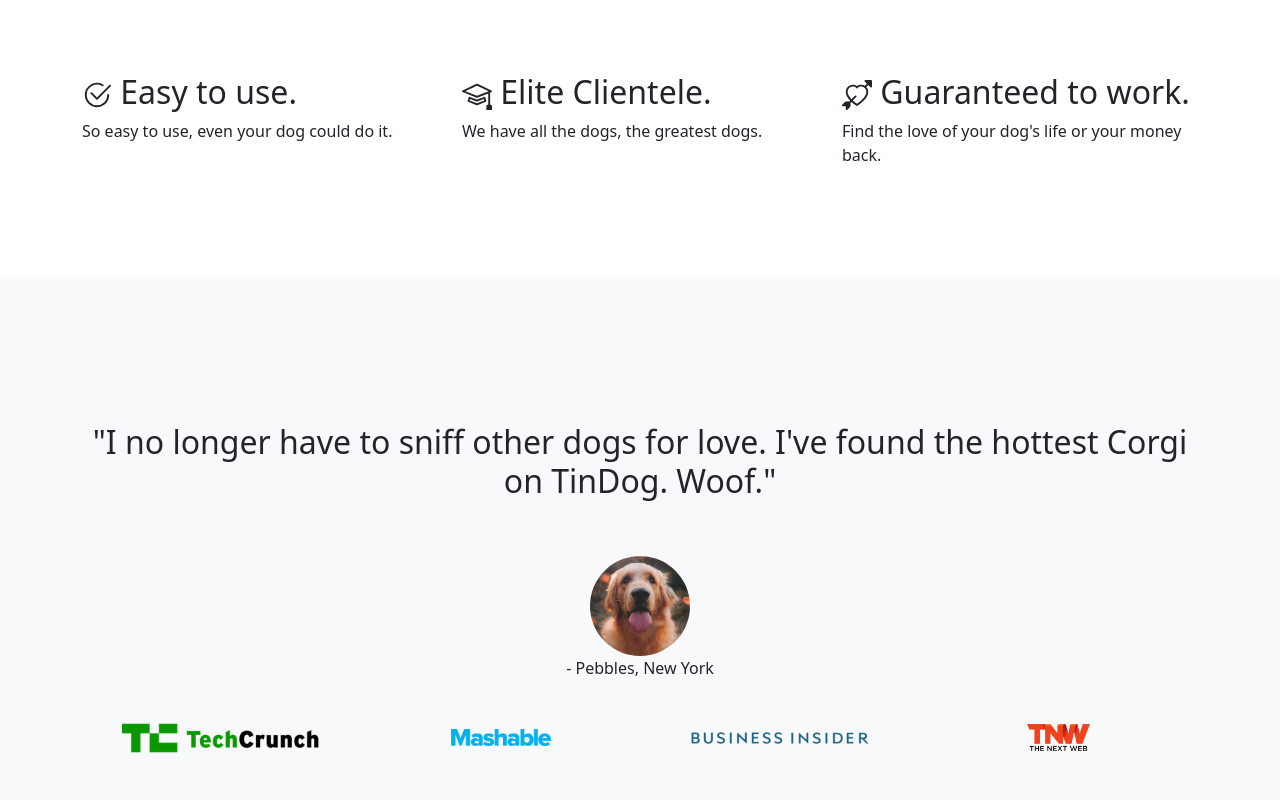
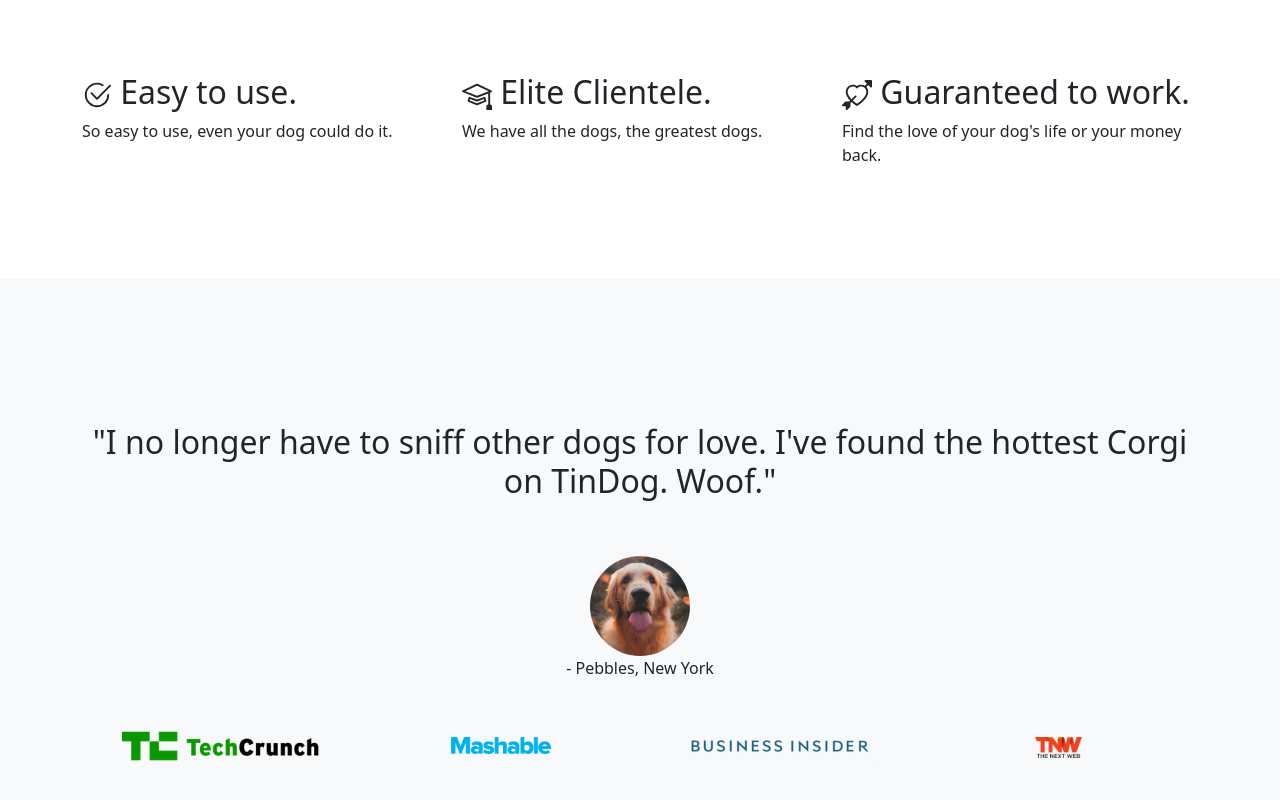
Before and after one commit to knightrid3r8998/tindog, a plain HTML site: page index.html in a window 1280 px wide. Shown: the part 713-1513 px from the top of the page. Drawn offline with nearby package versions, Linux system fonts and the light colour scheme.

Commit message:
Add existing file

```diff
--- a/index.html
+++ b/index.html
@@ -114,17 +114,17 @@
             <p>- Pebbles, New York</p>
           </div>
           <div class="row  py-2 my-3">
-            <div class="d-flex justify-content-center align-items-center col-lg-3 col-md-3 col-sm-4">
+            <div class="d-flex justify-content-center align-items-center col-lg-3 col-md-3 col-sm-4 p-2">
               <img class="img-fluid" src="./images/techcrunch.png" alt="" style="width: 200px;">
             </div>
-            <div class="d-flex justify-content-center align-items-center col-lg-3 col-md-3 col-sm-4">
+            <div class="d-flex justify-content-center align-items-center col-lg-3 col-md-3 col-sm-4 p-2">
               <img class="img-fluid" src="./images/mashable.png" alt="" style="width: 100px;">
             </div>
-            <div class="d-flex justify-content-center align-items-center col-lg-3 col-md-3 col-sm-4">
+            <div class="d-flex justify-content-center align-items-center col-lg-3 col-md-3 col-sm-4 p-2">
               <img class="img-fluid" src="./images/bizinsider.png" alt="" style="width: 200px;">
             </div>
             <div class="d-flex justify-content-center align-items-center col-lg-3 col-md-3 col-sm-4">
-              <div class=" col-lg-3 col-md-3 col-sm-4">
+              <div class=" col-lg-3 col-md-3 col-sm-4 p-2">
               <img class="img-fluid" src="./images/tnw.png" alt="" style="width: 100px;">
             </div>
           </div>
```
